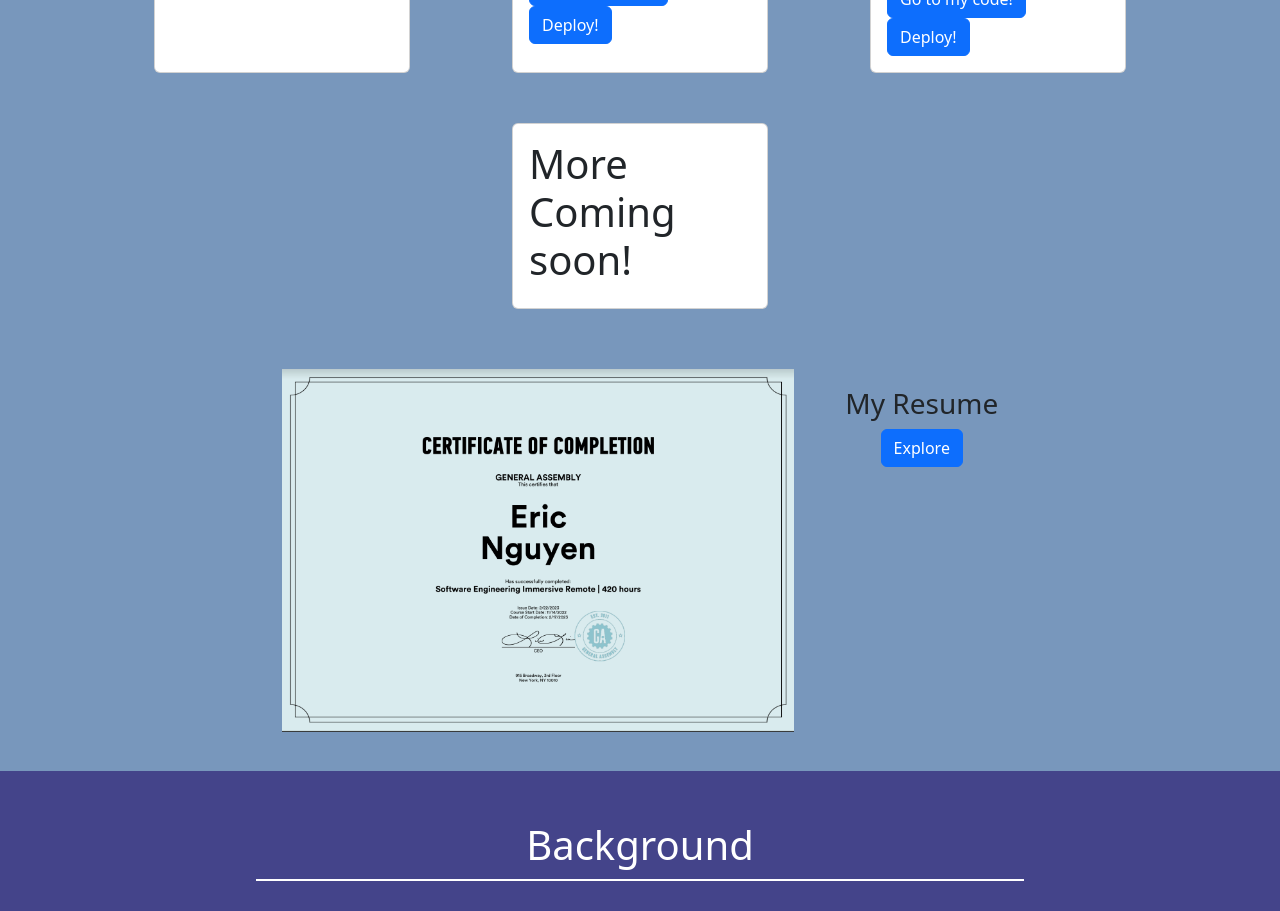
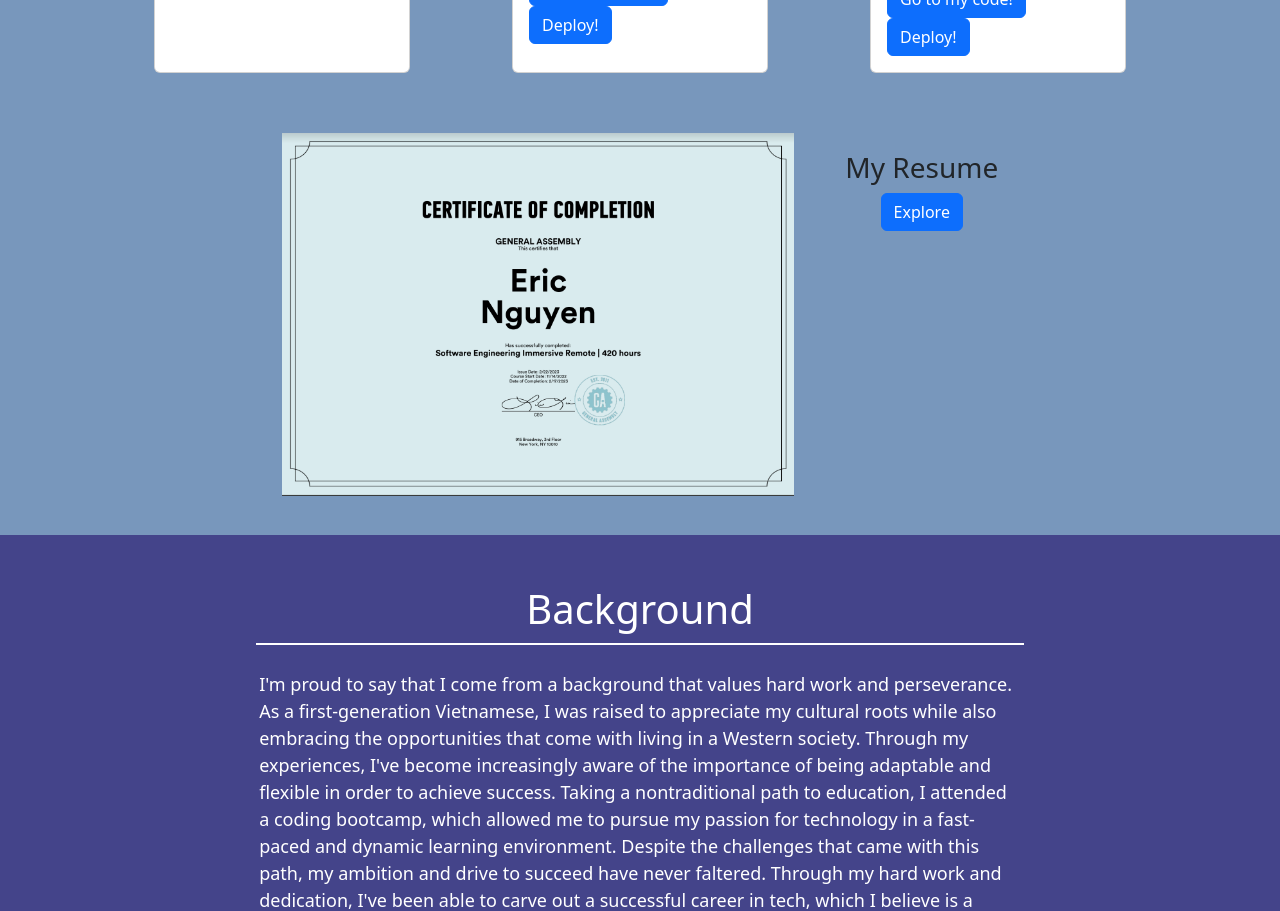
Before and after one commit to ericcnguyen04/Post-Portfolio, a React (Create React App) app: page / in a window 1280 px wide. Shown: the part 1360-2271 px from the top of the page. Built offline with nearby package versions, Linux system fonts and the light colour scheme.

Commit message:
removed, more coming soon

```diff
--- a/src/components/pages/Projects.jsx
+++ b/src/components/pages/Projects.jsx
@@ -32,11 +32,11 @@
                 />
 
 
-                <Card style={{ width: '20vw' }}>
+                {/* <Card style={{ width: '20vw' }}>
                     <Card.Body>
                         <Card.Title><h1>More Coming soon!</h1></Card.Title>
                     </Card.Body>
-                </Card>
+                </Card> */}
             </div>
             </div>
         </div>
```
